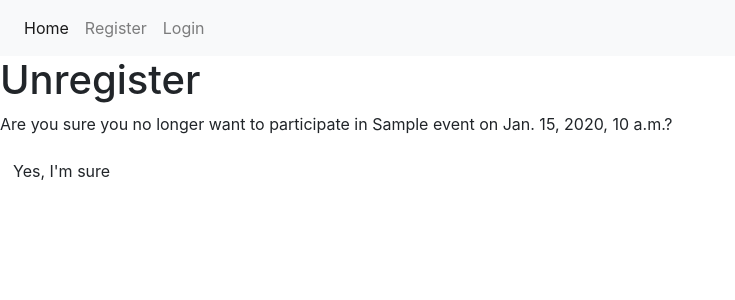
After one commit to Robn88/football-signup-site, a Django app: template templates/event_unregister.html in a window 1280 px wide. The commit adds this page. Shown: the top 300 px of the page, without its empty margins (0-735 px from the left). Run offline with Django 3.2, Linux system fonts and the light colour scheme; the template is opened without the code that fills it: most values are stand-ins (such as "Sample title", 1, 10 or a date in 2020).

Commit message:
Add comments to templates

```diff
--- a/templates/base.html
+++ b/templates/base.html
@@ -26,6 +26,7 @@
 </head>
 
 <body>
+    <!--Navbar-->
     <nav class="navbar navbar-expand-lg navbar-light bg-light">
         <button class="navbar-toggler" type="button" data-toggle="collapse" data-target="#navbarSupportedContent"
             aria-controls="navbarSupportedContent" aria-expanded="false" aria-label="Toggle navigation">
@@ -36,6 +37,8 @@
             <ul class="navbar-nav mr-auto">
                 <li class="nav-item active">
                     <a class="nav-link" href="{% url 'Home' %}">Home <span class="sr-only">(current)</span></a>
+                    <!--Checks if a user is authenticated, and if they are display a message and logout.
+                    If they are not logged in, display register and login links.-->
                     {% if user.is_authenticated %}
                 <li>
                     <span class="nav-link">
@@ -56,7 +59,6 @@
         </div>
     </nav>
     {% block content %}
-    <!-- Content Goes here -->
     {% endblock content %}
 </body>
 
--- a/templates/event_registration.html
+++ b/templates/event_registration.html
@@ -2,7 +2,7 @@
 
 
 {% block content %}
-
+<!--This is the registration form.-->
 <h1>{{ event.title }} registration page</h1>
 <form method="post">
     {% csrf_token %}
--- /dev/null
+++ b/templates/event_unregister.html
@@ -0,0 +1,12 @@
+{% extends 'base.html' %}
+
+
+{% block content %}
+
+<h1>Unregister</h1>
+<p>Are you sure you no longer want to participate in {{ event.title }} on {{ event.event_date_and_time }}?</p>
+
+<a href="{% url 'event_unregister' event.id registration.id %}" class="btn">Yes, I'm sure</a>
+
+
+{% endblock %}
--- a/templates/index.html
+++ b/templates/index.html
@@ -4,7 +4,7 @@
 
 
 
-
+<!--A bootstrap container that will generate a card for each upcoming event.-->
 <div class="container">
   <h2>Upcoming Events</h2>
   <div class="row">
@@ -20,7 +20,7 @@
         </div>
       </div>
     </div>
-
+<!--A bootstrap container that will generate a card for each past event.-->
     {% endfor %}
     <div class="container">
       <h2>Past Events</h2>
```
Also changed, not shown: templates/event_detail.html (+10 -4 lines).
